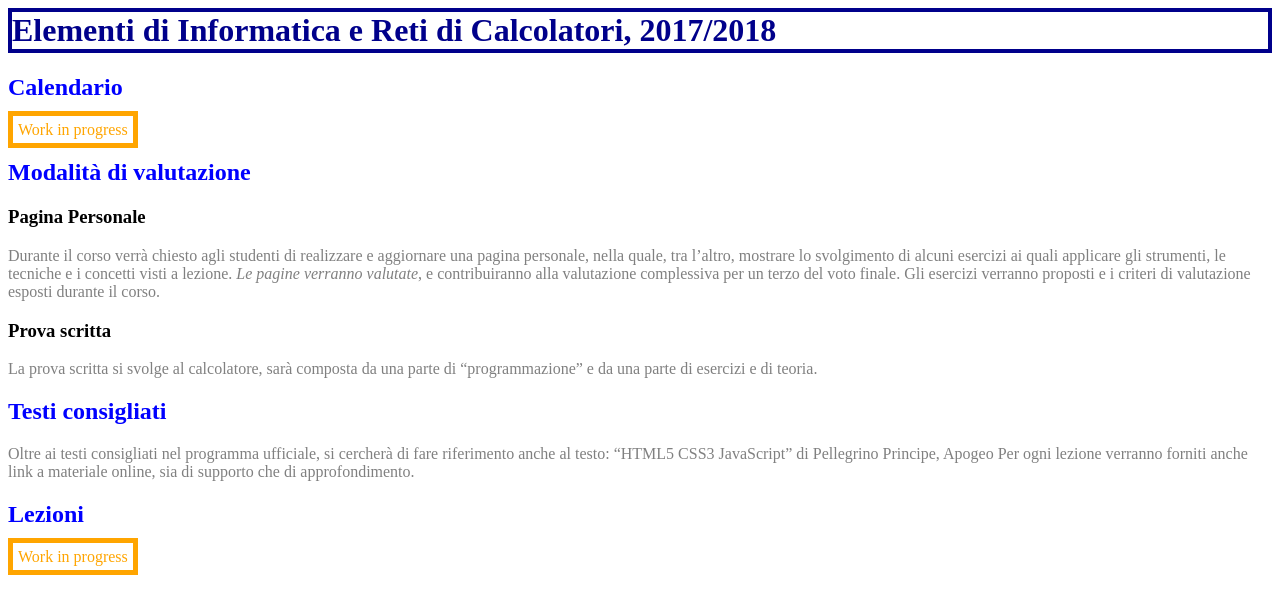
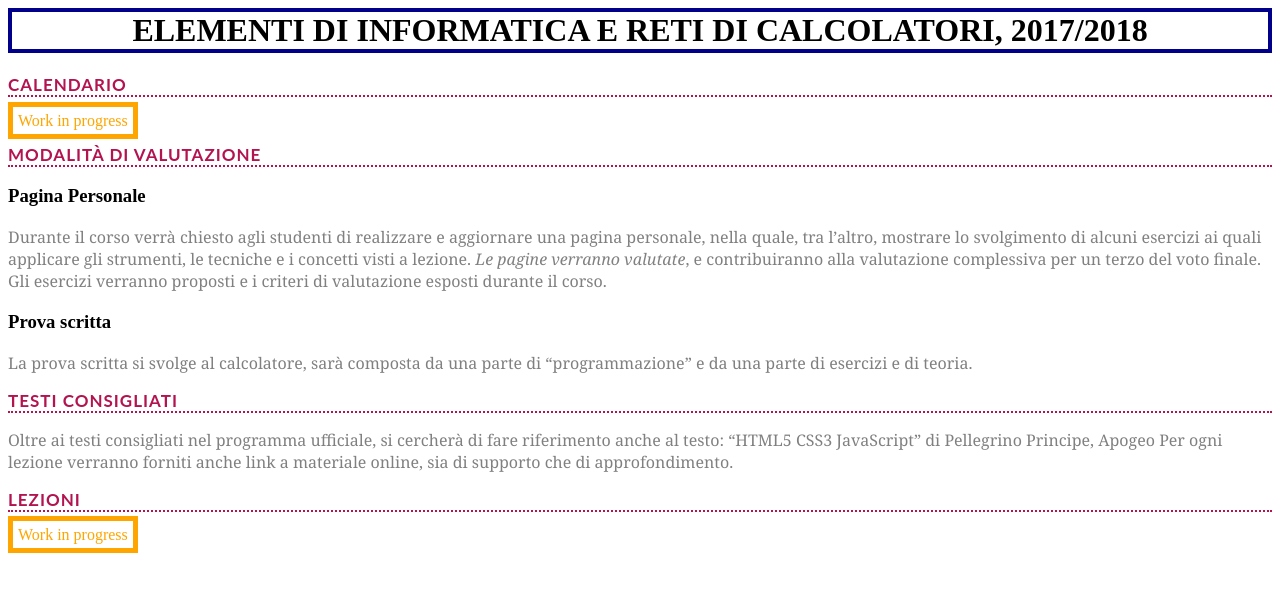
Before and after one commit to fbrusch/elementi_di_informatica_2018, a plain HTML site: page index.html in a window 1280 px wide. Drawn offline with Linux system fonts and the light colour scheme.

Commit message:
nuove modifiche vinrana

```diff
--- a/style.css
+++ b/style.css
@@ -1,13 +1,23 @@
 h1 {
-	color: darkblue;
+	color: black;
+	text-transform: uppercase;
+	text-align: center;
+
 }
 
 h2 {
-	color: blue;
+	font-family: "Lato", arial, sans-serif;
+	font-size: 17px;
+font-weight: bold;
+text-transform: uppercase;
+color: #b31450;
+letter-spacing: 1px;
+    border-bottom: 2px dotted #b31450;
 }
 
 p {
 	color: grey;
+	font-family: Georgia, "Times New Roman", Times, serif;
 }
 
 .placeholder {
```
